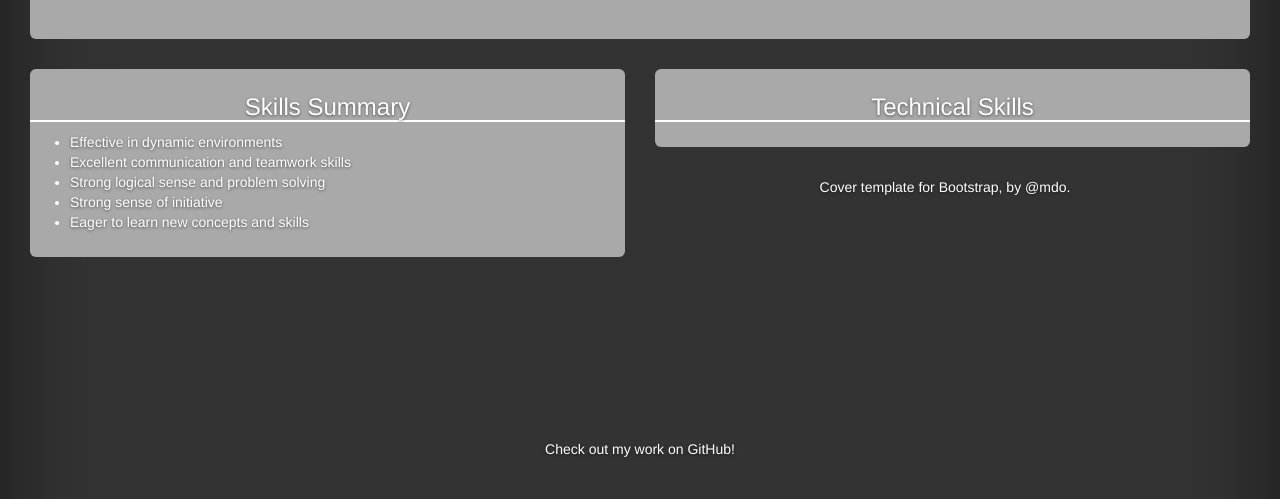
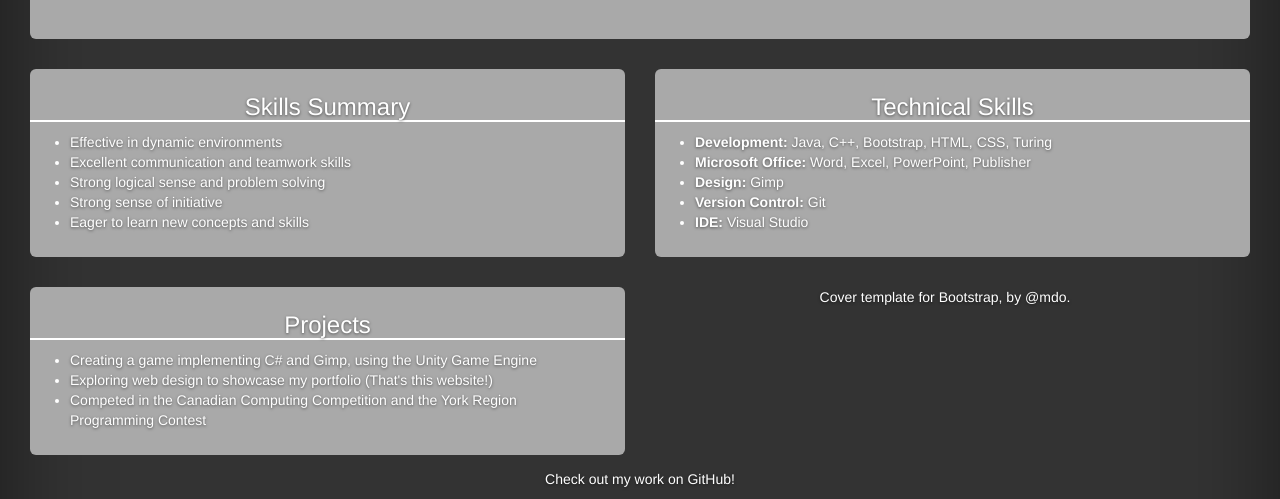
Before and after one commit to mrdofu/mrdofu.github.io, a plain HTML site: page index.html in a window 1280 px wide. Shown: the part 301-800 px from the top of the page. Drawn offline with nearby package versions, Linux system fonts and the light colour scheme.

Commit message:
added projects, cleaned up margin spacing css

```diff
--- a/cover.css
+++ b/cover.css
@@ -57,10 +57,7 @@ body {
 }
 
 
-/*Padding for spacing*/
-.inner {
-    padding: 30px;
-}
+
 
 
 
@@ -68,6 +65,10 @@ body {
 
 .masthead {
     background-color: #333;
+}
+
+.masthead .inner {
+    padding: 30px;
 }
 
 .masthead-brand {
@@ -149,6 +150,14 @@ body {
         font-weight: bold;
     }
 
+.left .jumbotron {
+    margin-right: 15px;
+}
+
+.right .jumbotron {
+    margin-left: 15px;
+}
+
 /*
     *   jumbotron
     */
@@ -177,13 +186,6 @@ body {
         text-align: left;
     }
 
-    .jumbotron-narrow + .col-sm-6 > div {
-        margin-right: 15px;
-    }
-
-    .col-sm-6 + .col-sm-6 > div {
-        margin-left: 15px;
-    }
 }
 
 @media (min-width: 882px) {
@@ -209,6 +211,9 @@ body {
     border-bottom-color:white;
 }
 
+.jumbotron li {
+    padding-right: 30px;
+}
 /*
  * Footer
  */
--- a/index.html
+++ b/index.html
@@ -53,7 +53,7 @@
                             <p class="lead">University of Waterloo</p>
                         </div>
 
-                    <div class="col-sm-6">
+                    <div class="col-sm-6 left">
                         <div class="jumbotron jumbotron-narrow">
 
                             <h3 class="cover-heading">Skills Summary</h3>
@@ -67,13 +67,32 @@
                         </div>
                     </div>
 
-                    <div class="col-sm-6">
+                    <div class="col-sm-6 right">
                         <div class="jumbotron jumbotron-narrow">
 
                             <h3 class="cover-heading">Technical Skills</h3>
-
+                            <ul>
+                                <li><strong>Development:</strong> Java, C++, Bootstrap, HTML, CSS, Turing</li>
+                                <li><strong>Microsoft Office:</strong> Word, Excel, PowerPoint, Publisher</li>
+                                <li><strong>Design:</strong> Gimp</li>
+                                <li><strong>Version Control:</strong> Git</li>
+                                <li><strong>IDE:</strong> Visual Studio</li>
+                             </ul>
                         </div>
                     </div>
+
+                    <div class="col-sm-6 left">
+                        <div class="jumbotron jumbotron-narrow">
+                            <h3 class="cover-heading">Projects</h3>
+                            <ul>
+                                <li>Creating a <a href="Frank.html">game</a> implementing C# and Gimp, using the <a href="https://unity3d.com/">Unity Game Engine</a></li>
+                                <li>Exploring web design to showcase my portfolio (That's this website!)</li>
+                                <li>Competed in the Canadian Computing Competition and the York Region Programming Contest</li>
+                            </ul>
+                        </div>
+                    </div>
+
+
                     <p>Cover template for <a href="http://getbootstrap.com">Bootstrap</a>, by <a href="https://twitter.com/mdo">@mdo</a>.</p>
 
                 </div>
```
